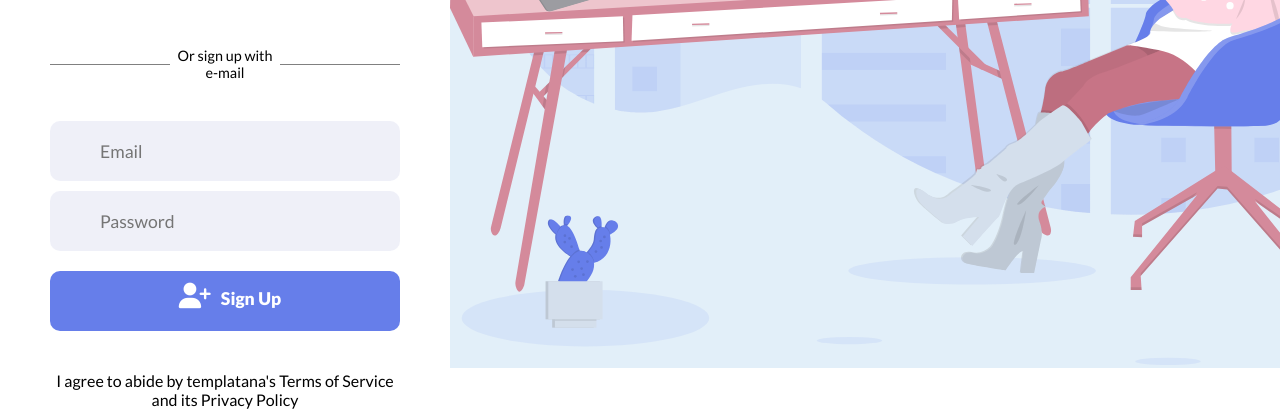
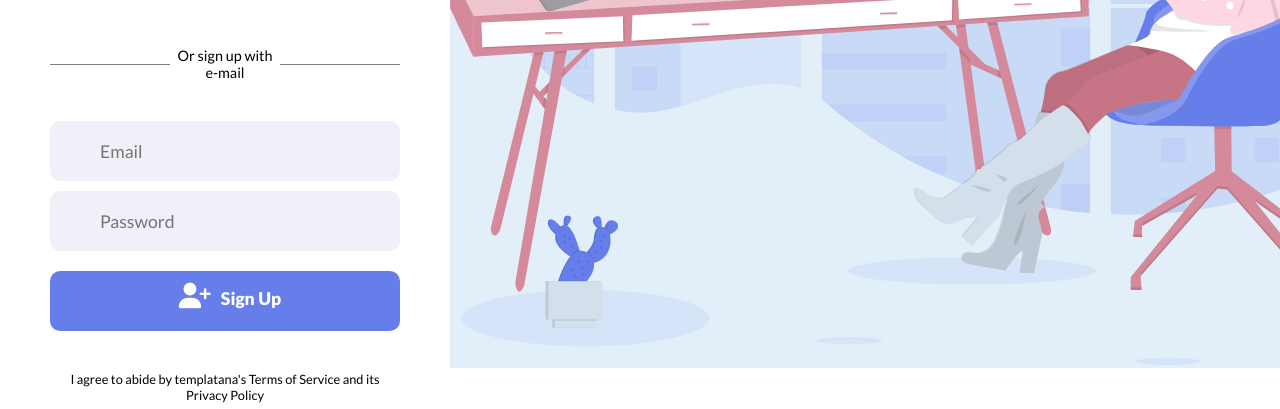
Before and after one commit to andychuks51/NIIT-Class, a plain HTML site: page index.html in a window 1280 px wide. Shown: the part 405-814 px from the top of the page. Drawn offline with Linux system fonts and the light colour scheme.

Commit message:
made reduced the font size for the paragraph text

```diff
--- a/style.css
+++ b/style.css
@@ -148,3 +148,7 @@ a {
 .right-side img {
     height: 770px;
 }
+
+.left-side p {
+    font-size: 0.8rem;
+}
```
